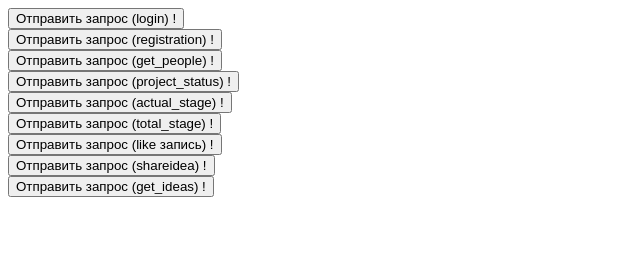
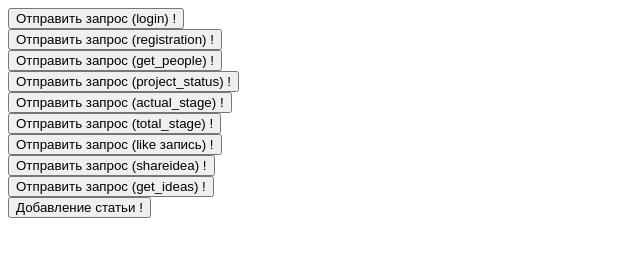
Before and after one commit to allgoodmans571/EMIASback, a website: page index.html in a window 1280 px wide. Shown: the whole page, without its empty margins (0-640 px from the left). Drawn offline with Linux system fonts and the light colour scheme.

Commit message:
Добавил пример заполнении статьи

```diff
--- a/index.html
+++ b/index.html
@@ -15,6 +15,7 @@
     <button onclick="like()" >Отправить запрос (like запись) !</button> <br>
     <button onclick="shareidea()" >Отправить запрос (shareidea) !</button> <br>
     <button onclick="get_ideas()" >Отправить запрос (get_ideas) !</button> <br>
+    <button onclick="add_data()" >Добавление статьи !</button> <br>
 </body>
 <script>
 const url = "http://localhost:3000/";
@@ -29,6 +30,25 @@ function login() {
         body: JSON.stringify({
             login: "nik19ta",
             password: "3275"
+        })
+    })
+    .then(response => response.text())
+    .then((response) => { console.log(response) })
+    .catch(err => console.log(err))
+}
+function add_data() {
+    fetch(url + 'add_data', {
+        headers: {
+            'Accept': 'application/json',
+            'Content-Type': 'application/json'
+        },
+        method: "POST",
+        body: JSON.stringify({
+            img: "img",
+            title:"title",
+            status: true,
+            text: "Какой то текст",
+            likes: 0
         })
     })
     .then(response => response.text())
```
